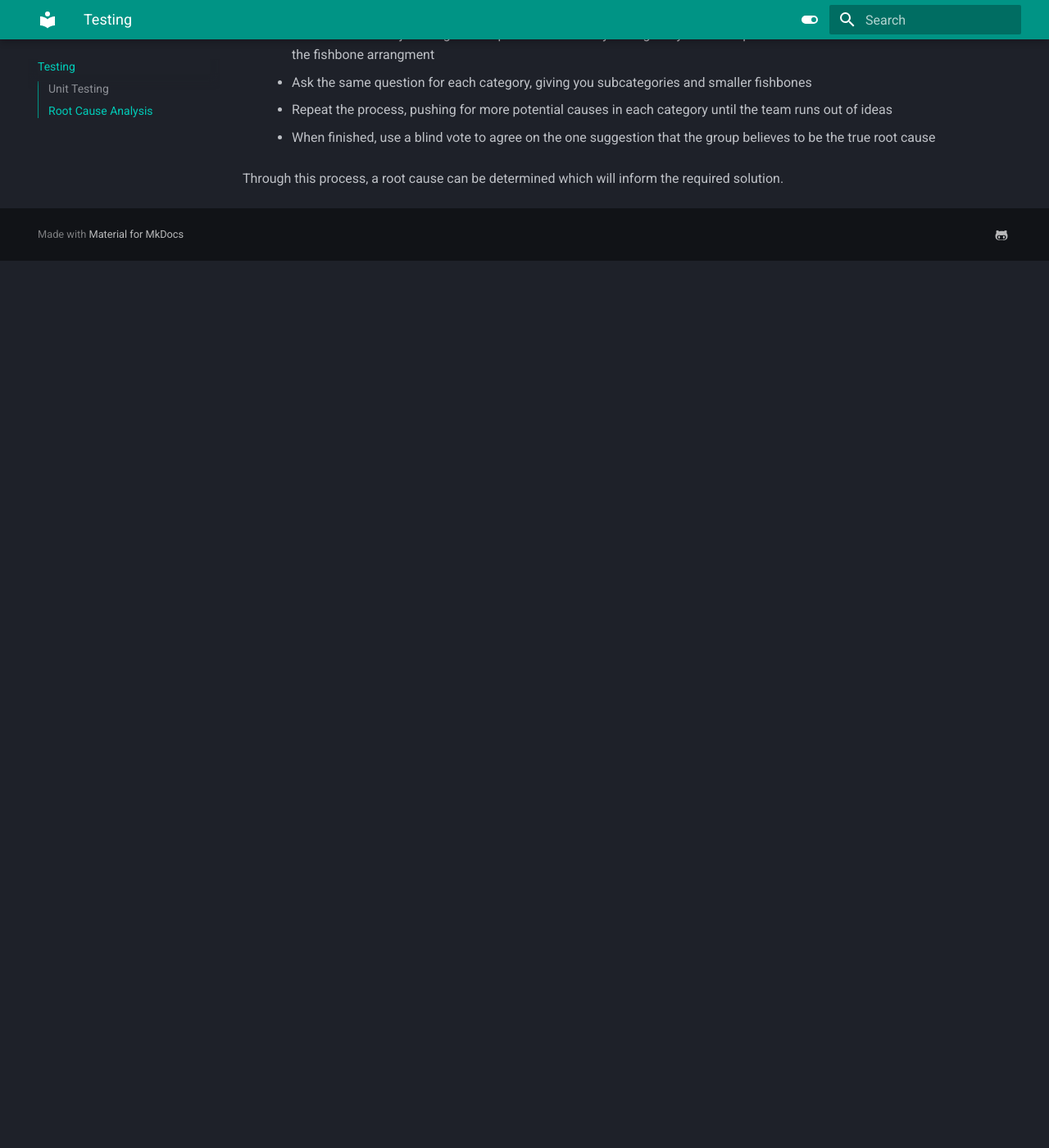
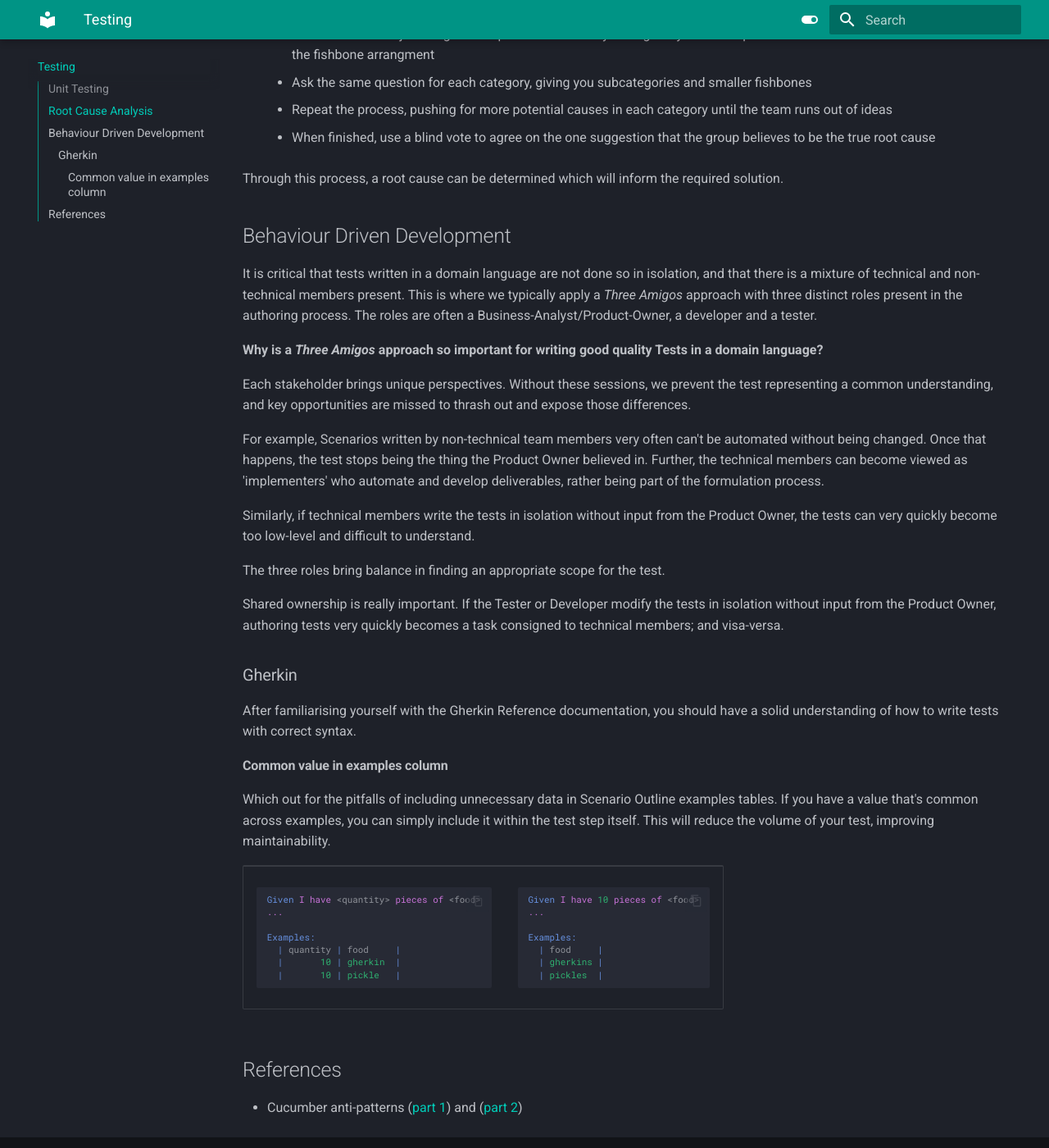
Before and after one commit to kieran-ryan/leabhar-cliste, an MkDocs documentation site: the page built from docs/testing.md, in a window 1280 px wide and 1400 px high, scrolled down 1419 px. Shown: the whole window at 82% size. Built offline with MkDocs 1.6.1 and Material for MkDocs 9.7.7, drawn with Linux system fonts in a browser that asks for light colours; before the commit the page ends 1737 px from its top, so only the background shows below that.

Commit message:
Behaviour driven development blurb

````diff
--- a/docs/testing.md
+++ b/docs/testing.md
@@ -54,3 +54,62 @@ Then move onto the analysis, using one of the following processes:
   - When finished, use a blind vote to agree on the one suggestion that the group believes to be the true root cause
 
 Through this process, a root cause can be determined which will inform the required solution.
+
+## Behaviour Driven Development
+
+It is critical that tests written in a domain language are not done so in isolation, and that there is a mixture of technical and non-technical members present. This is where we typically apply a _Three Amigos_ approach with three distinct roles present in the authoring process. The roles are often a Business-Analyst/Product-Owner, a developer and a tester.
+
+**Why is a _Three Amigos_ approach so important for writing good quality Tests in a domain language?**
+
+Each stakeholder brings unique perspectives. Without these sessions, we prevent the test representing a common understanding, and key opportunities are missed to thrash out and expose those differences.
+
+For example, Scenarios written by non-technical team members very often can't be automated without being changed. Once that happens, the test stops being the thing the Product Owner believed in. Further, the technical members can become viewed as 'implementers' who automate and develop deliverables, rather being part of the formulation process.
+
+Similarly, if technical members write the tests in isolation without input from the Product Owner, the tests can very quickly become too low-level and difficult to understand.
+
+The three roles bring balance in finding an appropriate scope for the test.
+
+Shared ownership is really important. If the Tester or Developer modify the tests in isolation without input from the Product Owner, authoring tests very quickly becomes a task consigned to technical members; and visa-versa.
+
+### Gherkin
+
+After familiarising yourself with the Gherkin Reference documentation, you should have a solid understanding of how to write tests with correct syntax.
+
+#### Common value in examples column
+
+Which out for the pitfalls of including unnecessary data in Scenario Outline examples tables. If you have a value that's common across examples, you can simply include it within the test step itself. This will reduce the volume of your test, improving maintainability.
+
+<table>
+<tr>
+<td>
+
+```gherkin
+Given I have <quantity> pieces of <food>
+...
+
+Examples:
+  | quantity | food     |
+  |       10 | gherkin  |
+  |       10 | pickle   |
+```
+
+</td>
+<td>
+
+```gherkin
+Given I have 10 pieces of <food>
+...
+
+Examples:
+  | food     |
+  | gherkins |
+  | pickles  |
+```
+
+</td>
+</tr>
+</table>
+
+## References
+
+- Cucumber anti-patterns ([part 1](https://cucumber.io/blog/bdd/cucumber-antipatterns-part-one/)) and ([part 2](https://cucumber.io/blog/bdd/cucumber-anti-patterns-part-two/))
````
